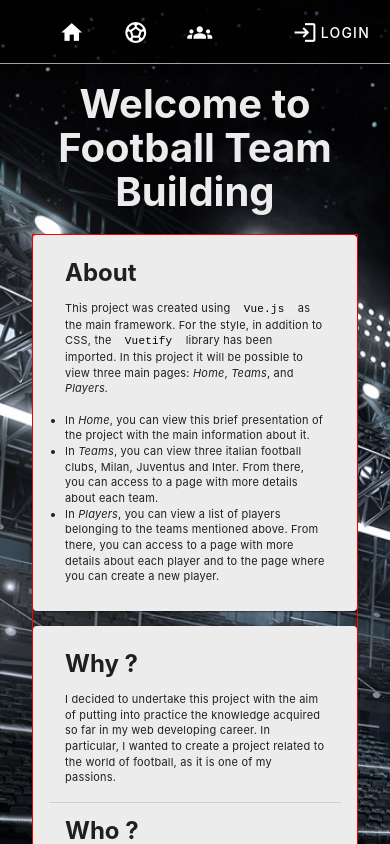
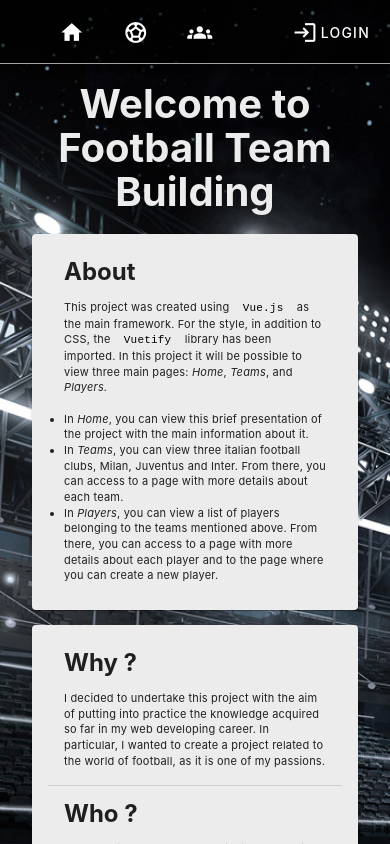
Before and after one commit to marcimerca/Football-Team-Building, a Vue app: page / in a window 390 px wide. Shown: the top 844 px of the page. Built offline with nearby package versions, Linux system fonts and the light colour scheme; no server answers.

Commit message:
remove tab file

```diff
--- a/src/views/Home.vue
+++ b/src/views/Home.vue
@@ -2,7 +2,6 @@
 import { useRouter } from "vue-router";
 import playerimg from "../images/player.png";
 const router = useRouter();
-import tabsInfo from "../data/tab-data.json";
 </script>
 <template>
   <header>
@@ -203,7 +202,6 @@ a {
     display: flex;
     flex-direction: column;
     flex-wrap: wrap;
-    border: 1px solid red;
   }
   .info,
   .why-who,
```
